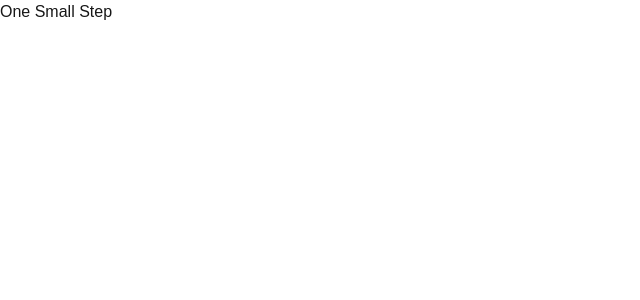
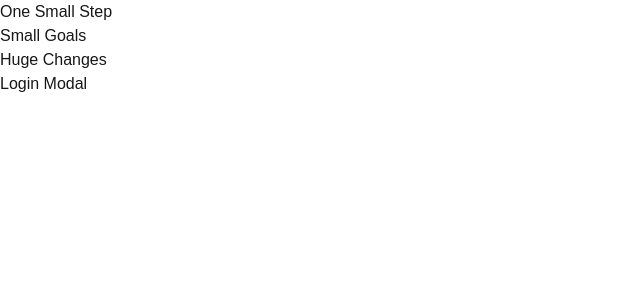
Before and after one commit to markwuu/small-wins-app, a Next.js app: page / in a window 1280 px wide. Shown: the top 300 px of the page, without its empty margins (0-640 px from the left). Built offline with nearby package versions, Linux system fonts and the light colour scheme.

Commit message:
created scaffolding for home route

```diff
--- a/app/page.tsx
+++ b/app/page.tsx
@@ -1,3 +1,12 @@
 export default function Home() {
-  return <div>One Small Step</div>;
+  return (
+    <>
+      <div>
+        <h1>One Small Step</h1>
+        <h2>Small Goals</h2>
+        <h2>Huge Changes</h2>
+      </div>
+      <div>Login Modal</div>
+    </>
+  );
 }
```
